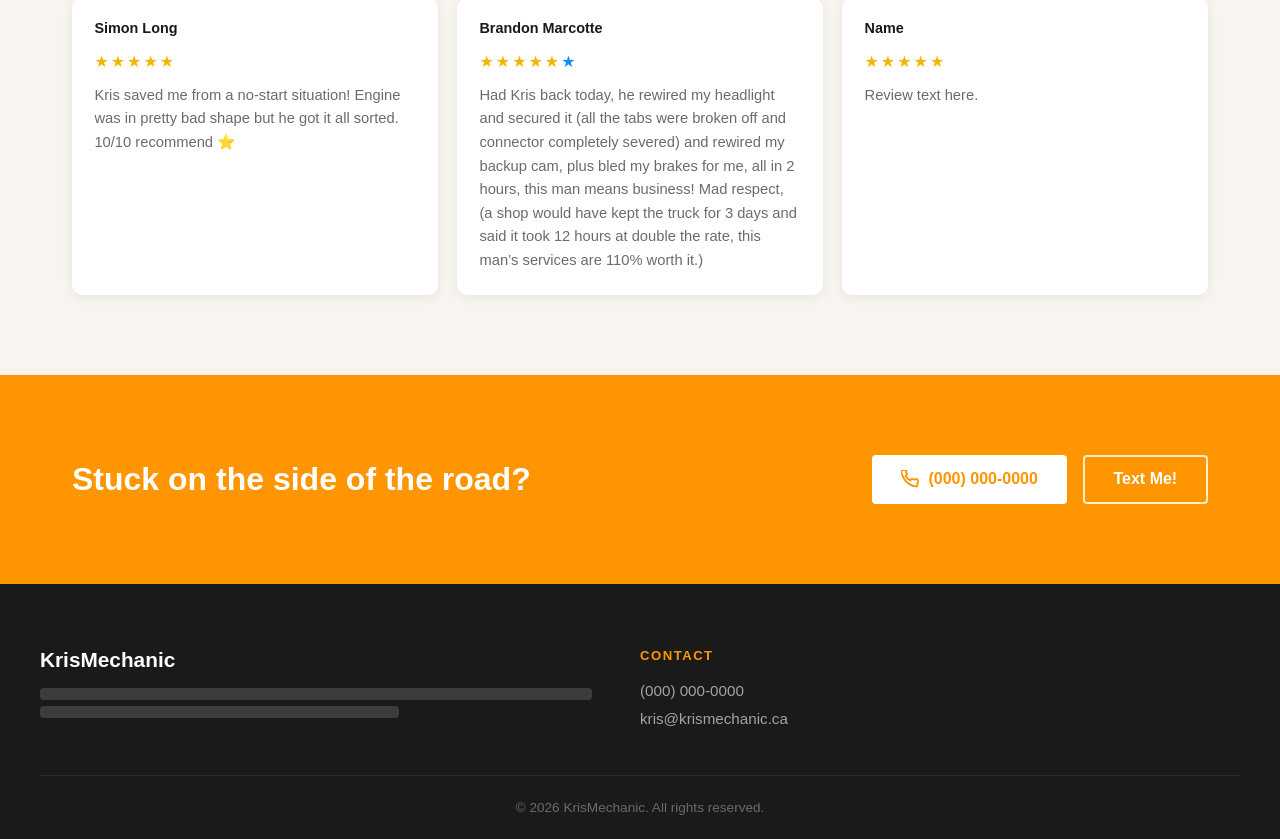
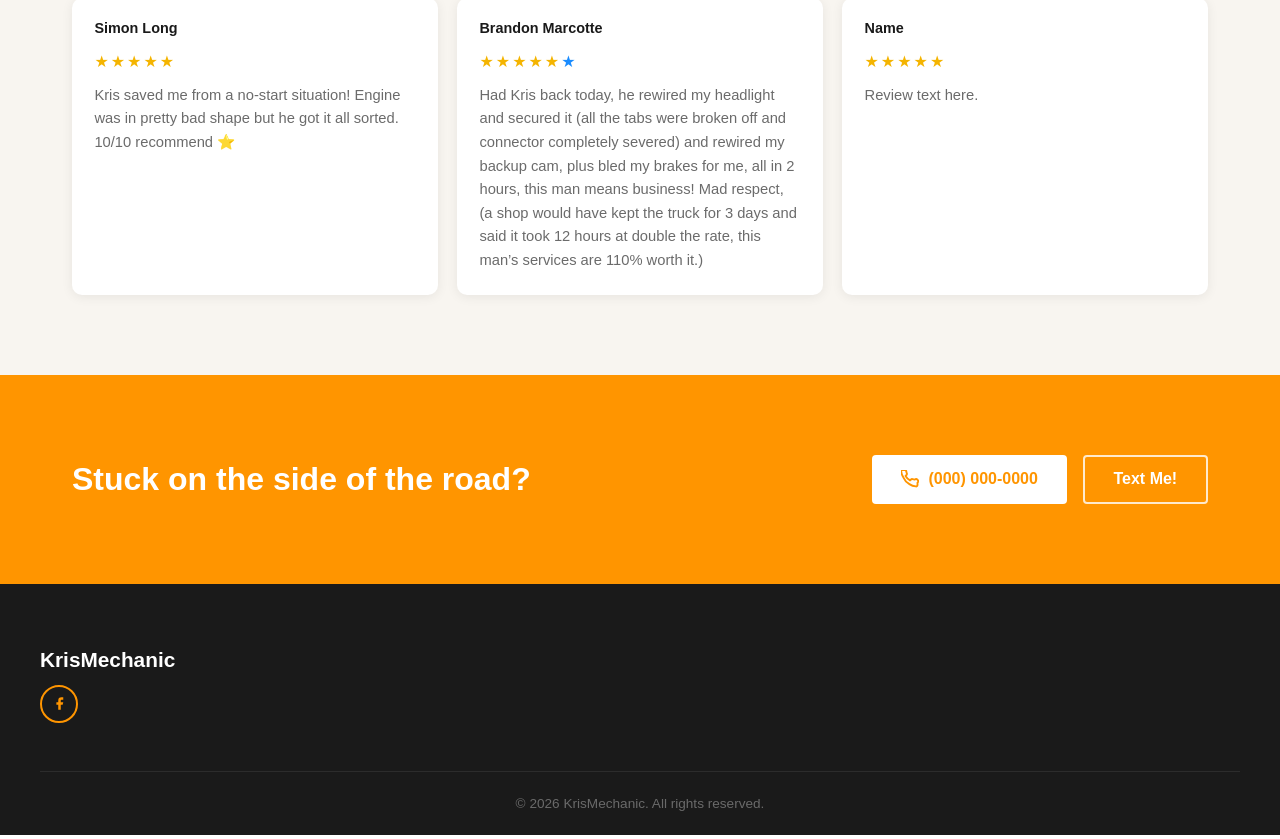
Before and after one commit to Bitzen13/KrisMechanic, a React (Vite) app: page / in a window 1280 px wide. Shown: the part 1416-2255 px from the top of the page. Built offline with nearby package versions, Linux system fonts and the light colour scheme.

Commit message:
Styling updates

```diff
--- a/src/components/Navbar.css
+++ b/src/components/Navbar.css
@@ -137,5 +137,6 @@
   .navbar-cta button {
     background: none !important;
     color: var(--accent) !important;
+    padding: 1rem 2rem !important;
   }
 }
--- a/src/pages/Home.css
+++ b/src/pages/Home.css
@@ -576,7 +576,30 @@
   font-size: 1.3rem;
   font-weight: 700;
   color: var(--white);
-  margin-bottom: 1rem;
+  margin-bottom: 0.8rem;
+}
+
+.footer-fb {
+  display: inline-flex;
+  align-items: center;
+  justify-content: center;
+  width: 38px;
+  height: 38px;
+  border-radius: 50%;
+  background: transparent;
+  border: 2px solid var(--accent);
+  color: var(--accent);
+  transition: background 0.2s, color 0.2s;
+}
+
+.footer-fb:hover {
+  background: var(--accent);
+  color: var(--white);
+}
+
+.footer-fb svg {
+  width: 15px;
+  height: 15px;
 }
 
 .footer-tagline {
--- a/src/pages/Home.jsx
+++ b/src/pages/Home.jsx
@@ -125,15 +125,11 @@ export default function Home() {
         <div className="footer-inner">
           <div className="footer-brand">
             <div className="footer-logo">KrisMechanic</div>
-            <p className="footer-tagline" />
-            <p className="footer-tagline short" />
-          </div>
-          <div className="footer-col">
-            <h4>Contact</h4>
-            <ul>
-              <li>{PHONE_DISPLAY}</li>
-              <li>{EMAIL}</li>
-            </ul>
+            <a href="https://www.facebook.com/groups/226744614114682/user/61564880018413/" className="footer-fb" target="_blank" rel="noreferrer" aria-label="Facebook">
+              <svg viewBox="0 0 24 24" fill="currentColor">
+                <path d="M18 2h-3a5 5 0 00-5 5v3H7v4h3v8h4v-8h3l1-4h-4V7a1 1 0 011-1h3z"/>
+              </svg>
+            </a>
           </div>
         </div>
         <div className="footer-bottom">
```
